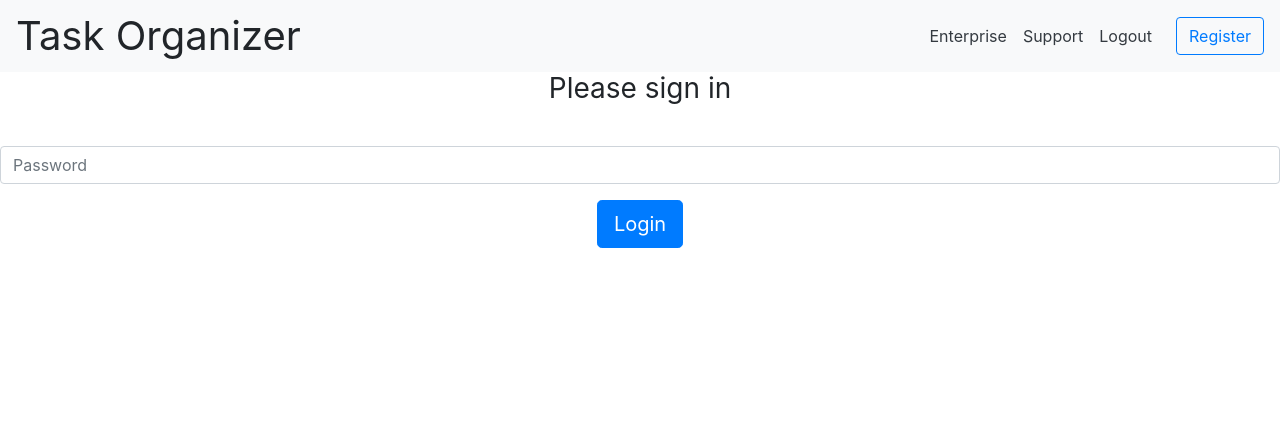
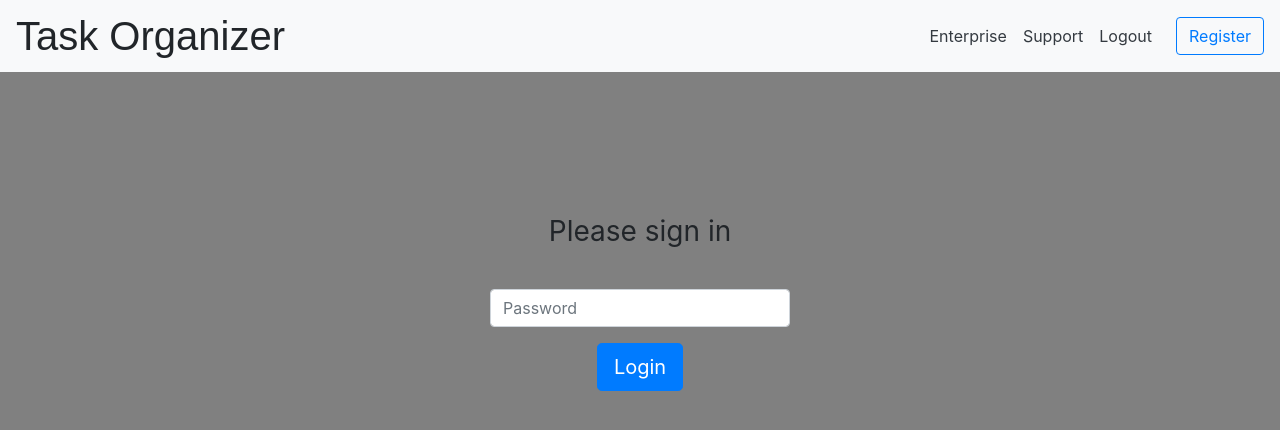
Before and after one commit to hewich/team-2-05, a Flask app: template TaskOrganizer/myapp/templates/login.html in a window 1280 px wide. Shown: the top 430 px of the page. Run offline with Flask 2, Linux system fonts and the light colour scheme; the template is opened without the code that fills it: values that come from a table or form of the project are taken from there, others are empty; some libraries are stand-ins or nearby versions.

Commit message:
modified the css for boostrap and other components

```diff
--- a/TaskOrganizer/myapp/static/css/style.css
+++ b/TaskOrganizer/myapp/static/css/style.css
@@ -1,7 +1,53 @@
 body{
-    background-color: skyblue;
+    background-color: gray !important;
 }
 
+h1.title{
+    align:center;
+}
+
+.mx-auto h1 {
+    font-family: Trattatello, fantasy;
+}
+
+.mx-auto1 h1 {
+    font-family: Trattatello, fantasy;
+}
+hr{
+
+    position: relative;
+    border-width: thick;
+    width: 50%;
+
+}
+
+.btn-block{
+    display: block;
+    width: 50%
+}
+
+.form-signin{
+    width: 100%;
+    max-width:330px;
+    padding:15px;
+    margin:auto;
+}
+
+.text-center{
+
+    text-align: center;
+}
+.mx-auto{
+
+    padding-top: 19%;
+
+}
+
+.mx-auto2{
+
+    padding-top: 10%;
+
+}
 .form_style{
     background-color: azure;
     margin-left: 500px;
@@ -14,7 +60,6 @@ body{
     padding: 5px;
 }
 
-
 .button-home{
     background-color: green;
     text-align: center;
```
Also changed, not shown: 2 other files.
